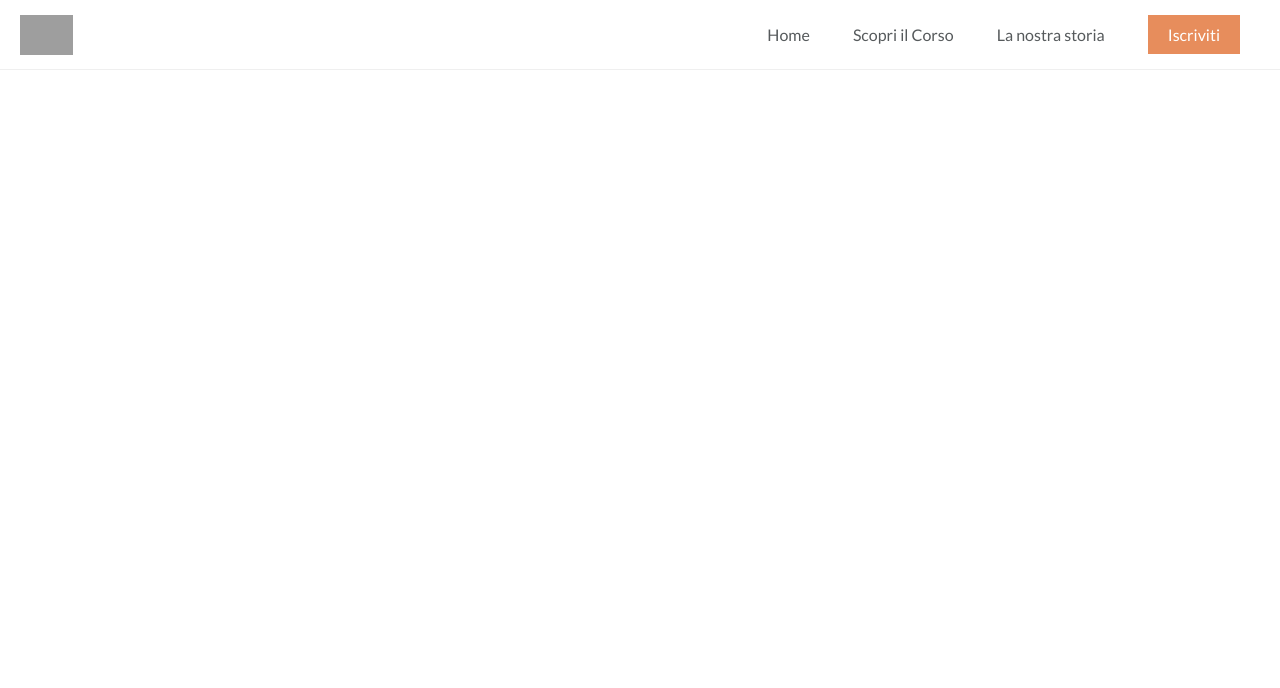
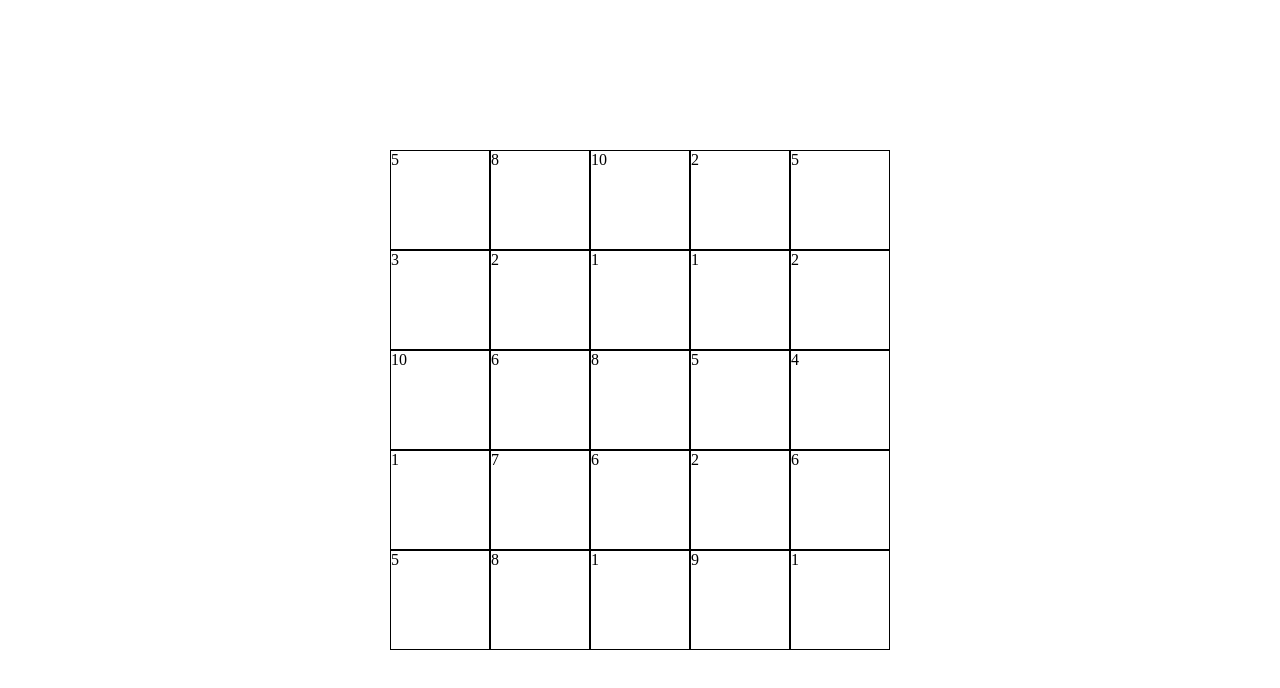
Before and after one commit to nicolamamo/js-jq-grigliaquadrati, a plain HTML site: page index.html in a window 1280 px wide. Drawn offline with nearby package versions, Linux system fonts and the light colour scheme; grey boxes are pictures that could not be loaded.

Commit message:
Add files via upload

```diff
--- a/index.html
+++ b/index.html
@@ -2,58 +2,20 @@
 <html lang="en" dir="ltr">
     <head>
         <meta charset="utf-8">
-        <meta name="viewport" content="width=device-width, initial-scale=1">
-        <link rel="stylesheet" href="https://use.fontawesome.com/releases/v5.5.0/css/all.css">
-        <link href="https://fonts.googleapis.com/css?family=Lato" rel="stylesheet">
+        <title>griglia</title>
         <link rel="stylesheet" href="style.css">
-        <title>Hamburger Menu</title>
+        <script src="https://ajax.googleapis.com/ajax/libs/jquery/3.3.1/jquery.min.js"></script>
     </head>
     <body>
+        <div class="container">
+            <div id="griglia">
 
-        <header>
-            <div class="header-left">
-                <img src="http://boolean.careers/images/common/logo.png" alt="">
+
+
+
             </div>
-            <div class="header-right">
-                <ul>
-                    <li>
-                        <a href="#">Home</a>
-                    </li>
-                    <li>
-                        <a href="#">Scopri il Corso</a>
-                    </li>
-                    <li>
-                        <a href="#">La nostra storia</a>
-                    </li>
-                    <li>
-                        <a href="#" class="cta">Iscriviti</a>
-                    </li>
-                </ul>
-                <a href="#" id="barre">
-                    <i class="fas fa-bars"></i>
-                </a>
-            </div>
-            <div class="hamburger-menu" id="sandwich">
-                <ul>
-                    <li>
-                        <a href="#">Home</a>
-                    </li>
-                    <li>
-                        <a href="#">Scopri il Corso</a>
-                    </li>
-                    <li>
-                        <a href="#">La nostra storia</a>
-                    </li>
-                    <li>
-                        <a href="#" class="cta">Iscriviti</a>
-                    </li>
-                </ul>
-                <a href="#" class="close">
-                    <i class="fas fa-times"></i>
-                </a>
-            </div>
-        </header>
-        <script src="https://ajax.googleapis.com/ajax/libs/jquery/3.3.1/jquery.min.js"></script>
-        <script src="main.js" charset="utf-8"></script>
+        </div>
+
+    <script type="text/javascript" src="main.js"></script>
     </body>
 </html>
--- a/main.js
+++ b/main.js
@@ -1,7 +1,23 @@
+
+for (var i = 0; i < 25; i++) {
+    $('#griglia').append('<div class="quadrato"></div>');
+}
+
+function assegna_numero(){
+    $( ".quadrato" ).each(function(){
+        var numero = genera_random(1,10)
+        console.log(numero);
+        $(this).append(numero);
+    });
+
+}
+assegna_numero();
 
 
-$(document).ready(function(){
-  $("#barre").click(function(){
-    $("#sandwich").toggle();
-  });
-});
+
+
+
+
+function genera_random (min, max){
+return Math.floor(Math.random() *(max-min+1)) + min;
+}
--- a/style.css
+++ b/style.css
@@ -1,104 +1,24 @@
-* {
+*{
+    margin: 0;
+    padding: 0;
     box-sizing: border-box;
-    padding: 0;
-    margin: 0;
-    font-family: 'Lato', sans-serif;
-}
-header {
-    padding: 0 20px;
-    width: 100%;
-    height: 70px;
-    background: white;
-    border-bottom: 1px solid #efefef;
-}
-.header-left, .header-right {
-    float: left;
-    height: 100%;
-}
-.header-left {
-    width: 20%;
-}
-.header-right {
-    width: 80%;
-}
-.header-left img {
-    height: 40px;
-    margin-top: 15px;
-}
-.header-right > a {
-    display: none;
-}
-.header-right ul {
-    list-style: none;
-    height: 100%;
-    text-align: right;
-}
-.header-right ul li {
-    display: inline-block;
-    margin: 0 20px;
-    line-height: 70px;
-    height: 100%;
-}
-.header-right ul li a {
-    color: #565A5C;
-    text-decoration: none;
-}
-.header-right ul li a.cta {
-    padding: 10px 20px;
-    color: white;
-    background: #E78D5C;
 }
 
-.hamburger-menu {
-    position: absolute;
-    top: 0;
-    left: 0;
-    display: none;
-    padding: 20px;
+.container{
     width: 100%;
-    height: 100%;
-    min-width: 100vw;
-    min-height: 100vh;
-    background: #2B3F58;
+    height: 100vh;
+    display: flex;
 }
-.hamburger-menu ul {
-    display: flex;
-    height: 100%;
-    flex-direction: column;
-    justify-content: space-around;
-    align-items: flex-start;
-    list-style: none;
+
+#griglia{
+    width: 500px;
+    height: 500px;
+    margin: auto;
 }
-.hamburger-menu ul li a {
-    color: white;
-    text-decoration: none;
-    font-size: 25px;
-    border-bottom: 2px solid white;
+
+.quadrato{
+    width: 100px;
+    height: 100px;
+    border: 1px solid black;
+    float: left;
 }
-.close {
-    display: block;
-    position: absolute;
-    right: 20px;
-    top: 20px;
-    color: white;
-    font-size: 35px;
-    text-decoration: none;
-}
-@media screen and (max-width: 1000px)
-{
-    .header-right ul {
-        display: none;
-    }
-    .header-right > a {
-        display: block;
-        height: 100%;
-        line-height: 70px;
-        float: right;
-        color: lightgrey;
-        font-size: 20px;
-    }
-
-    .hamburger-menu.active {
-        display: block;
-    }
-}
```
